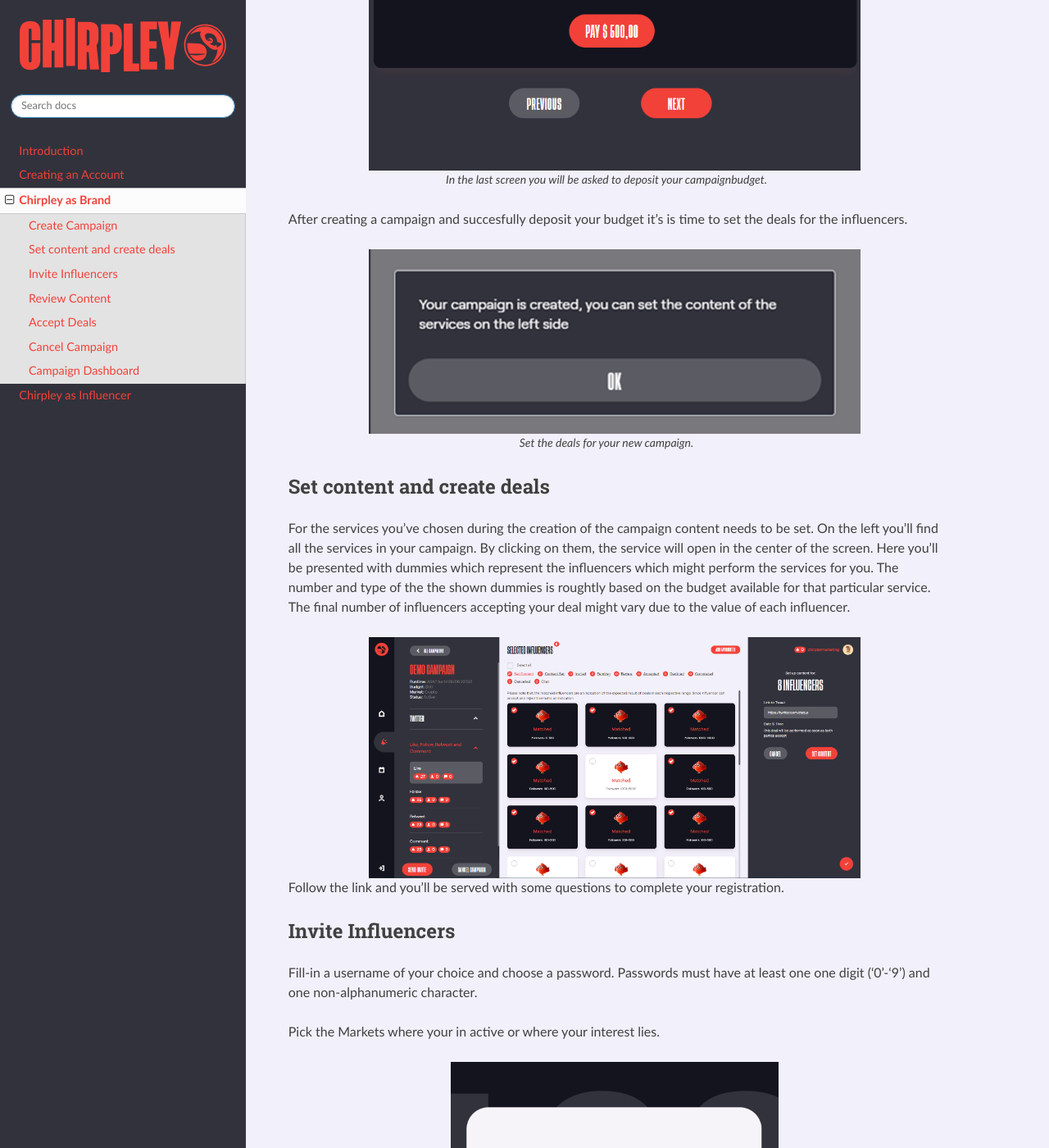
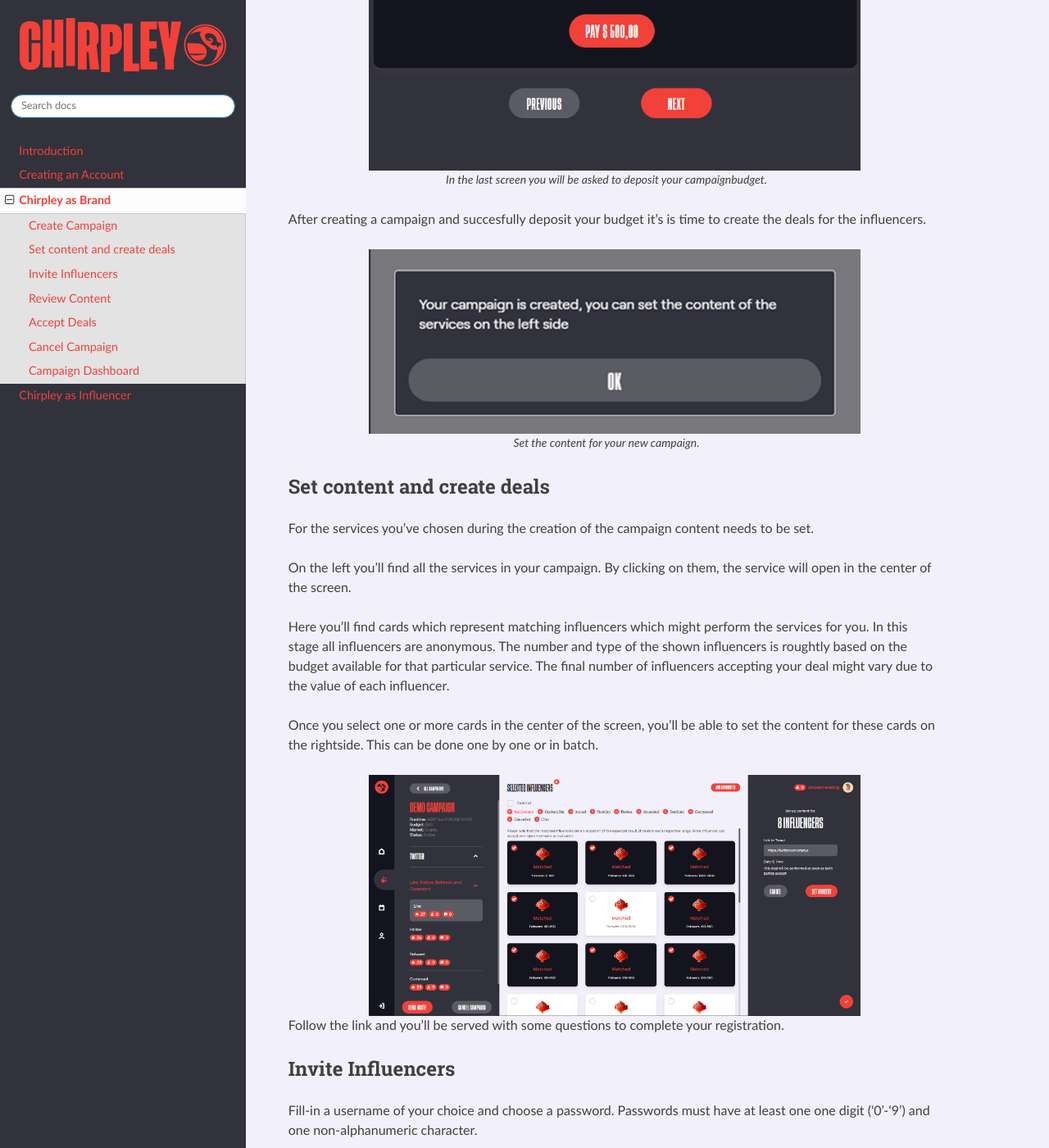
Before and after one commit to chirpley/docs, a Sphinx documentation site: the page built from docs/source/asbrand.rst, in a window 1280 px wide and 1400 px high, scrolled down 3184 px. Shown: the whole window at 82% size. Built offline with Sphinx 7.4.7 and the Read the Docs theme 2.0.0, drawn with Linux system fonts in a browser that asks for light colours; pages that are not in the unit, such as notebooks, are missing from menus.

Commit message:
Update asbrand.rst

```diff
--- a/docs/source/asbrand.rst
+++ b/docs/source/asbrand.rst
@@ -104,23 +104,28 @@ This will take you to a new page where you will be presented with a questionairy
   In the last screen you will be asked to deposit your campaignbudget.
 
 
-After creating a campaign and succesfully deposit your budget it's is time to set the deals for the influencers.
+After creating a campaign and succesfully deposit your budget it's is time to create the deals for the influencers.
 
 .. figure:: _static/images/campaign-step12.png
   :width: 600
   :align: center
   :alt: Campaign deals
 
-  Set the deals for your new campaign.
+  Set the content for your new campaign.
 
 Set content and create deals
 ----------------
 
 For the services you've chosen during the creation of the campaign content needs to be set.
+
 On the left you'll find all the services in your campaign. By clicking on them, the service will open in the center of the screen.
-Here you'll be presented with dummies which represent the influencers which might perform the services for you.
-The number and type of the the shown dummies is roughtly based on the budget available for that particular service. The final number of influencers accepting your deal might vary due to the value of each influencer.
 
+
+Here you'll find cards which represent matching influencers which might perform the services for you. In this stage all influencers are anonymous.
+The number and type of the shown influencers is roughtly based on the budget available for that particular service. The final number of influencers accepting your deal might vary due to the value of each influencer.
+
+Once you select one or more cards in the center of the screen, you'll be able to set the content for these cards on the rightside.
+This can be done one by one or in batch.
 
 .. figure:: _static/images/deals-like.png
   :width: 600
```
